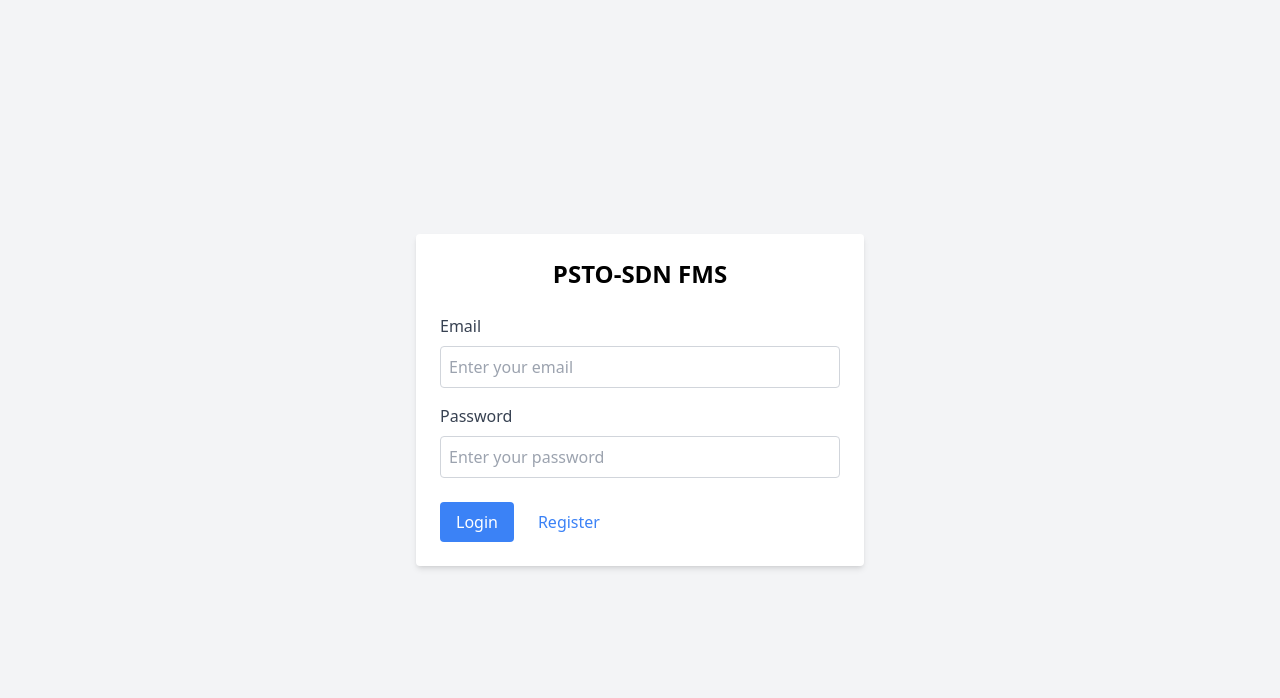
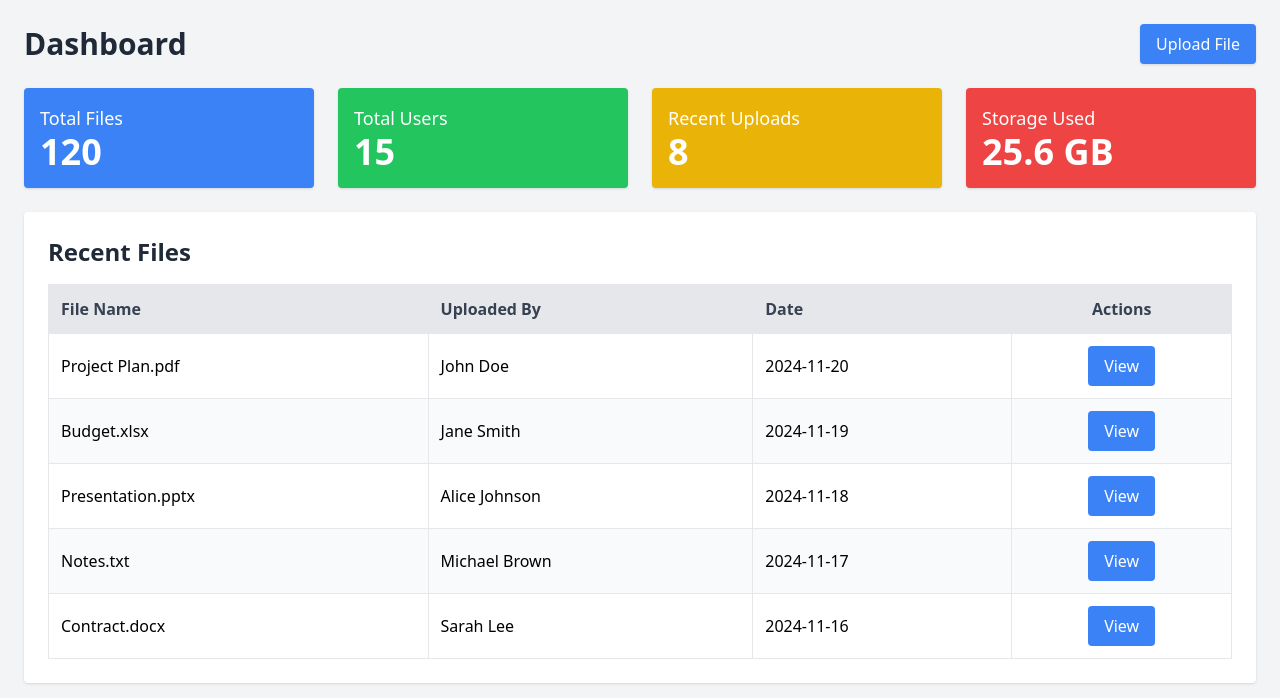
Before and after one commit to rabucejojr/sdnfms-ui, a Vue app: page / in a window 1280 px wide. Shown: the top 698 px of the page. Built offline with nearby package versions, Linux system fonts and the light colour scheme.

Commit message:
add upload & dashboard pages

```diff
--- a/src/App.vue
+++ b/src/App.vue
@@ -1,8 +1,13 @@
 <script setup>
 import Login from './fms/Auth/Login.vue';
 import Register from './fms/Auth/Register.vue';
+import Dashboard from './fms/Dashboard.vue';
+import View from './fms/View.vue';
+
 </script>
 
 <template>
-  <router-view/>
+  <!-- <router-view/> -->
+   <Dashboard/>
+   <!-- <View/> -->
 </template>
--- /dev/null
+++ b/src/fms/Dashboard.vue
@@ -0,0 +1,137 @@
+
+<script setup>
+import { ref, onMounted } from 'vue';
+import View from './View.vue';
+import Upload from './Upload.vue';
+
+// Dummy stats data
+const stats = ref({
+  totalFiles: 120,
+  totalUsers: 15,
+  recentUploads: 8,
+  storageUsed: 25.6,
+});
+
+// Dummy recent files data
+const recentFiles = ref([
+  { id: 1, name: 'Project Plan.pdf', uploadedBy: 'John Doe', date: '2024-11-20' },
+  { id: 2, name: 'Budget.xlsx', uploadedBy: 'Jane Smith', date: '2024-11-19' },
+  { id: 3, name: 'Presentation.pptx', uploadedBy: 'Alice Johnson', date: '2024-11-18' },
+  { id: 4, name: 'Notes.txt', uploadedBy: 'Michael Brown', date: '2024-11-17' },
+  { id: 5, name: 'Contract.docx', uploadedBy: 'Sarah Lee', date: '2024-11-16' },
+]);
+
+// Modal state
+const isModalOpen = ref(false);
+const isUploadModalOpen = ref(false);
+const selectedFile = ref({});
+
+// Open modal with file data
+const viewFile = (file) => {
+  selectedFile.value = file;
+  isModalOpen.value = true;
+};
+
+
+// Placeholder functions for interactivity
+const goToUpload = () => {
+    console.log('upload clicked');
+    isUploadModalOpen.value = true;
+};
+
+// const viewFile = (fileId) => {
+//   alert(`Viewing file with ID: ${fileId}`);
+// };
+
+// Fetch data (dummy fetch for now)
+const fetchDashboardData = async () => {
+  // Replace this with an actual API call in production
+  console.log('Fetching data... Dummy data already loaded.');
+};
+
+onMounted(() => {
+  fetchDashboardData();
+});
+</script>
+
+<style scoped>
+/* Add any additional custom styles if needed */
+</style>
+
+
+<template>
+<div class="dashboard p-6 bg-gray-100 min-h-screen">
+    <!-- Dashboard Header -->
+    <header class="flex justify-between items-center mb-6">
+    <h1 class="text-3xl font-bold text-gray-800">Dashboard</h1>
+    <button
+        @click="goToUpload"
+        class="bg-blue-500 text-white px-4 py-2 rounded shadow hover:bg-blue-600 transition"
+    >
+        Upload File
+    </button>
+    </header>
+
+    <!-- Stats Overview -->
+    <div class="grid grid-cols-1 sm:grid-cols-2 lg:grid-cols-4 gap-6 mb-6">
+    <div class="stat-card bg-blue-500 text-white p-4 rounded shadow">
+        <h2 class="text-lg font-medium">Total Files</h2>
+        <p class="text-4xl font-bold">{{ stats.totalFiles }}</p>
+    </div>
+    <div class="stat-card bg-green-500 text-white p-4 rounded shadow">
+        <h2 class="text-lg font-medium">Total Users</h2>
+        <p class="text-4xl font-bold">{{ stats.totalUsers }}</p>
+    </div>
+    <div class="stat-card bg-yellow-500 text-white p-4 rounded shadow">
+        <h2 class="text-lg font-medium">Recent Uploads</h2>
+        <p class="text-4xl font-bold">{{ stats.recentUploads }}</p>
+    </div>
+    <div class="stat-card bg-red-500 text-white p-4 rounded shadow">
+        <h2 class="text-lg font-medium">Storage Used</h2>
+        <p class="text-4xl font-bold">{{ stats.storageUsed }} GB</p>
+    </div>
+    </div>
+
+    <!-- Recent Files Table -->
+    <section class="recent-files bg-white p-6 rounded shadow">
+    <h2 class="text-2xl font-semibold text-gray-800 mb-4">Recent Files</h2>
+    <table class="w-full border-collapse">
+        <thead>
+        <tr class="bg-gray-200 text-gray-700">
+            <th class="border p-3 text-left">File Name</th>
+            <th class="border p-3 text-left">Uploaded By</th>
+            <th class="border p-3 text-left">Date</th>
+            <th class="border p-3 text-center">Actions</th>
+        </tr>
+        </thead>
+        <tbody>
+        <tr v-for="file in recentFiles" :key="file.id" class="odd:bg-white even:bg-gray-50">
+            <td class="border p-3">{{ file.name }}</td>
+            <td class="border p-3">{{ file.uploadedBy }}</td>
+            <td class="border p-3">{{ file.date }}</td>
+            <td class="border p-3 text-center">
+            <button
+                @click="viewFile(file)"
+                class="bg-blue-500 text-white px-4 py-2 rounded hover:bg-blue-600 transition"
+                >
+                View
+            </button>
+            </td>
+        </tr>
+        </tbody>
+    </table>
+
+    <View
+      :isOpen="isModalOpen"
+      :file="selectedFile"
+      @close="isModalOpen = false"
+    />
+
+    <Upload
+      :isOpen="isUploadModalOpen"
+      @close="isUploadModalOpen = false"
+    />
+
+    </section>
+</div>
+</template>
--- /dev/null
+++ b/src/fms/Upload.vue
@@ -0,0 +1,98 @@
+<script setup>
+import { ref, watch } from 'vue';
+
+// Props to control modal visibility and pass initial data
+const props = defineProps({
+  isOpen: { type: Boolean, required: true },
+});
+
+// Emit events to notify parent component
+const emit = defineEmits(['close', 'upload']);
+
+// Close modal
+const closeModal = () => {
+  emit('close');
+};
+
+// Reactive variable to handle file data
+const file = ref(null);
+
+// Handle file selection
+const onFileChange = (event) => {
+  file.value = event.target.files[0] || null; // Get the selected file
+};
+
+// Handle upload logic
+const handleUpload = () => {
+  if (!file.value) {
+    alert('Please select a file before uploading.');
+    return;
+  }
+
+  // Emit file data to the parent component
+  emit('upload', file.value);
+
+  alert(`File "${file.value.name}" uploaded successfully.`);
+  file.value = null; // Reset file after upload
+  closeModal(); // Automatically close modal after upload
+};
+</script>
+
+<template>
+  <div
+    v-if="isOpen"
+    class="fixed inset-0 bg-gray-800 bg-opacity-50 flex justify-center items-center z-50"
+  >
+    <div class="bg-white rounded-lg shadow-lg w-full max-w-md mx-4 sm:mx-auto">
+      <!-- Header -->
+      <div class="flex justify-between items-center border-b px-4 py-3">
+        <h2 class="text-lg font-semibold text-gray-800">Upload a File</h2>
+        <button @click="closeModal" class="text-gray-400 hover:text-gray-600">
+          <svg xmlns="http://www.w3.org/2000/svg" class="h-6 w-6" fill="none" viewBox="0 0 24 24" stroke="currentColor">
+            <path stroke-linecap="round" stroke-linejoin="round" stroke-width="2" d="M6 18L18 6M6 6l12 12" />
+          </svg>
+        </button>
+      </div>
+
+      <!-- Body -->
+      <div class="px-6 py-4">
+        <!-- File Input -->
+        <form @submit.prevent="handleUpload" class="space-y-4">
+          <div>
+            <label for="file" class="block text-gray-700 font-medium mb-2">Choose a file:</label>
+            <input
+              type="file"
+              id="file"
+              @change="onFileChange"
+              class="block w-full text-sm text-gray-700 border border-gray-300 rounded p-2"
+            />
+          </div>
+
+          <!-- File Preview -->
+          <div v-if="file" class="border rounded p-4 bg-gray-50">
+            <p><strong>File Name:</strong> {{ file.name }}</p>
+            <p><strong>File Size:</strong> {{ (file.size / 1024).toFixed(2) }} KB</p>
+            <p><strong>File Type:</strong> {{ file.type }}</p>
+          </div>
+        </form>
+      </div>
+
+      <!-- Footer -->
+      <div class="flex justify-end border-t px-4 py-3">
+        <button
+          @click="closeModal"
+          class="bg-red-500 text-white px-4 py-2 rounded hover:bg-red-600 transition"
+        >
+          Close
+        </button>
+        <button
+          type="submit"
+          @click="handleUpload"
+          class="bg-blue-500 text-white px-4 py-2 ml-2 rounded hover:bg-blue-600 transition"
+        >
+          Upload
+        </button>
+      </div>
+    </div>
+  </div>
+</template>
--- /dev/null
+++ b/src/fms/View.vue
@@ -0,0 +1,61 @@
+<script setup>
+// Props
+const props = defineProps({
+  isOpen: { type: Boolean, required: true },
+  file: {
+    type: Object,
+    required: true,
+    default: () => ({
+      name: '',
+      owner: '',
+      date: '',
+    }),
+  },
+});
+
+// Emit event to close the modal
+const emit = defineEmits(['close']);
+const closeModal = () => emit('close');
+</script>
+
+<template>
+    <div v-if="isOpen" class="fixed inset-0 bg-gray-800 bg-opacity-50 flex justify-center items-center z-50">
+        <div class="bg-white rounded-lg shadow-lg w-1/3 max-w-lg">
+        <!-- Modal Header -->
+            <div class="flex justify-between items-center border-b px-6 py-4">
+                <h2 class="text-lg font-semibold text-gray-800">File Details</h2>
+                <button @click="closeModal" class="text-gray-400 hover:text-gray-600">
+                <svg xmlns="http://www.w3.org/2000/svg" class="h-6 w-6" fill="none" viewBox="0 0 24 24" stroke="currentColor">
+                    <path stroke-linecap="round" stroke-linejoin="round" stroke-width="2" d="M6 18L18 6M6 6l12 12" />
+                </svg>
+                </button>
+            </div>
+
+            <!-- Modal Body -->
+            <div class="px-6 py-4 space-y-4">
+                <div>
+                <h4 class="text-gray-700 font-medium">File Name:</h4>
+                <p class="text-gray-800">{{ file.name }}</p>
+                </div>
+                <div>
+                <h4 class="text-gray-700 font-medium">Owner:</h4>
+                <p class="text-gray-800">{{ file.owner }}</p>
+                </div>
+                <div>
+                <h4 class="text-gray-700 font-medium">Date Uploaded:</h4>
+                <p class="text-gray-800">{{ file.date }}</p>
+                </div>
+            </div>
+
+            <!-- Modal Footer -->
+            <div class="flex justify-end border-t px-6 py-4">
+                <button
+                @click="closeModal"
+                class="bg-red-500 text-white px-4 py-2 rounded hover:bg-red-600 transition"
+                >
+                Close
+                </button>
+            </div>
+        </div>
+    </div>
+</template>
```
